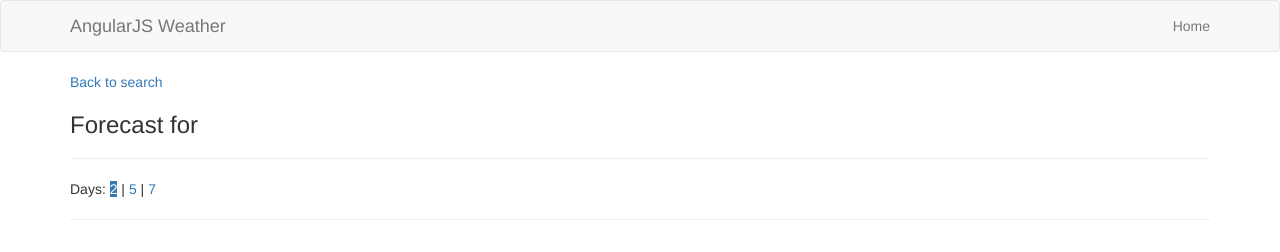
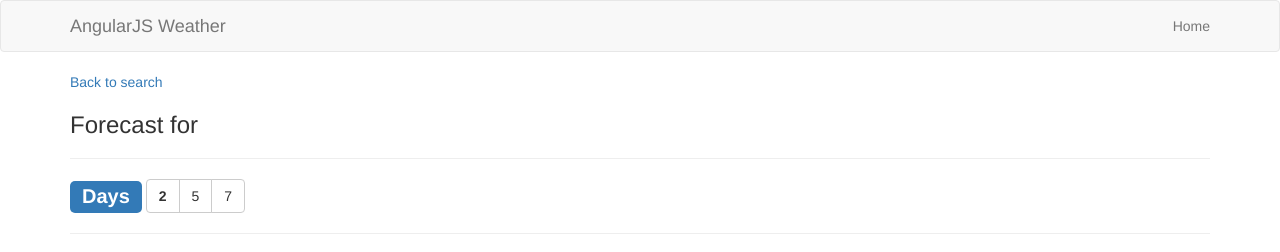
Before and after one commit to abartolo/weatherApp, a website: page public/index.html at #/forecast/ in a window 1280 px wide. Both pictures are taken after a click on the link "Get Forecast". Drawn offline with nearby package versions, Linux system fonts and the light colour scheme; some packages are replaced by stand-ins of ours; some icons are missing.

Commit message:
CSS changes

```diff
--- a/public/css/main.css
+++ b/public/css/main.css
@@ -146,3 +146,12 @@
     transform: rotate(-180deg);
     margin-top: 5px;
 }
+
+.daySelected{
+    font-weight: bold;
+}
+
+#daysLabel{
+    font-size: 20px;
+    vertical-align: middle;
+}
--- a/public/js/controllers/forecastController.js
+++ b/public/js/controllers/forecastController.js
@@ -1,7 +1,7 @@
 /**
  * Created by Alex on 4/25/2015.
  */
-weatherApp.controller('forecastController',['$scope','$resource', '$filter', '$routeParams','weatherService',function($scope,$resource, $filter,$routeParams,weatherService){
+weatherApp.controller('forecastController',['$scope','$resource', '$filter', '$routeParams','$location','weatherService',function($scope,$resource, $filter,$routeParams,$location,weatherService){
     $scope.cityName = weatherService.city;
     $scope.days = $routeParams.days || '2';
 
@@ -24,4 +24,9 @@ weatherApp.controller('forecastController',['$scope','$resource', '$filter', '$r
         return new Date(date * 1000);
     };
 
+    $scope.requestDays = function(numofDays){
+        $location.path('/forecast/'+numofDays);
+    };
+
+
 }]);
--- a/public/pages/forecast.html
+++ b/public/pages/forecast.html
@@ -7,7 +7,15 @@
 </h3>
 
 <hr/>
-Days: <a ng-class="{'bg-primary': days === '2'}" href="#/forecast/2">2</a> | <a ng-class="{'bg-primary': days === '5'}" href="#/forecast/5">5</a> |  <a ng-class="{'bg-primary': days === '7'}" href="#/forecast/7">7</a>
+<!--Days: <a ng-class="{'bg-primary': days === '2'}" href="#/forecast/2">2</a> | <a ng-class="{'bg-primary': days === '5'}" href="#/forecast/5">5</a> |  <a ng-class="{'bg-primary': days === '7'}" href="#/forecast/7">7</a>-->
+
+    <span id="daysLabel" class="label label-primary">Days</span>
+    <div class="btn-group" role="group" aria-label="Days">
+       <button type="button" class="btn btn-default" ng-click="requestDays(2)" ng-class="{'daySelected': days === '2'}">2</button>
+       <button type="button" class="btn btn-default" ng-click="requestDays(5)" ng-class="{'daySelected': days === '5'}">5</button>
+       <button type="button" class="btn btn-default" ng-click="requestDays(7)" ng-class="{'daySelected': days === '7'}">7</button>
+    </div>
+
 <hr/>
 <div class="container-fluid">
     <div class="row row-eq-height">
```
